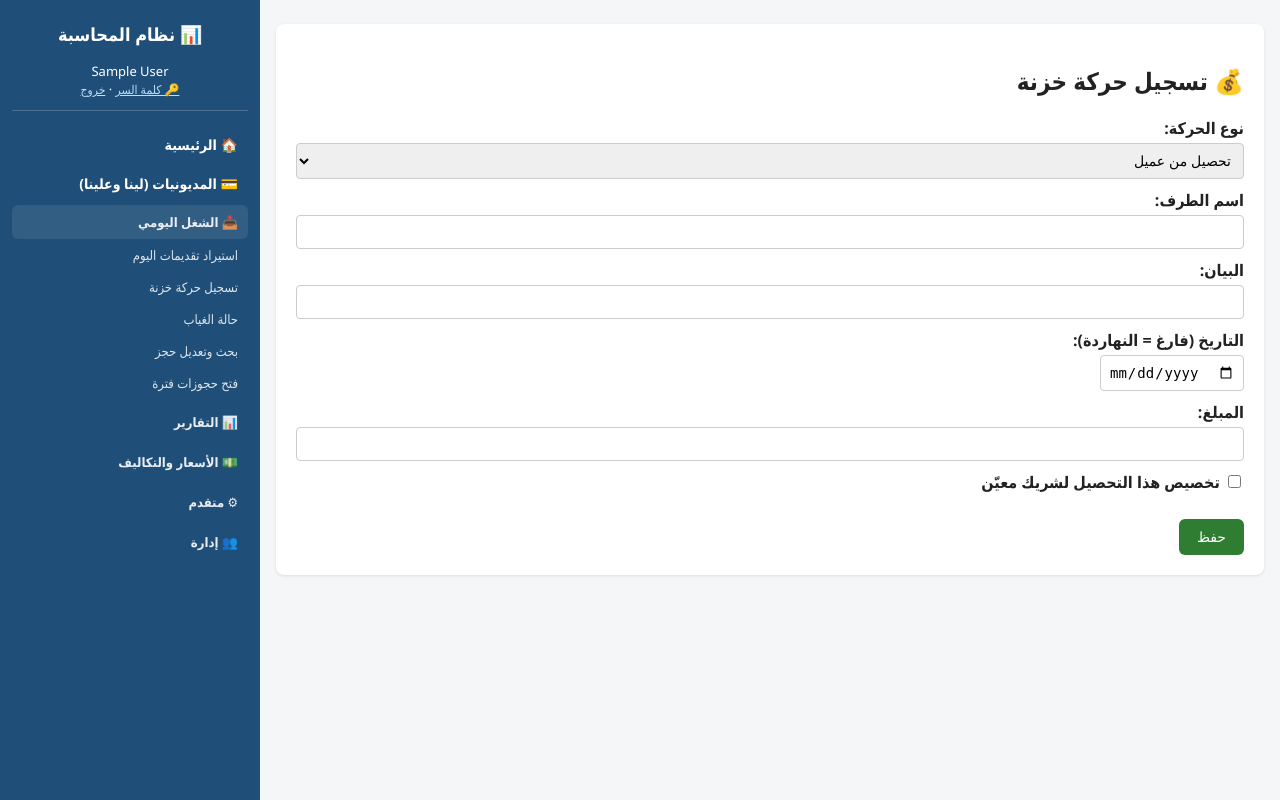
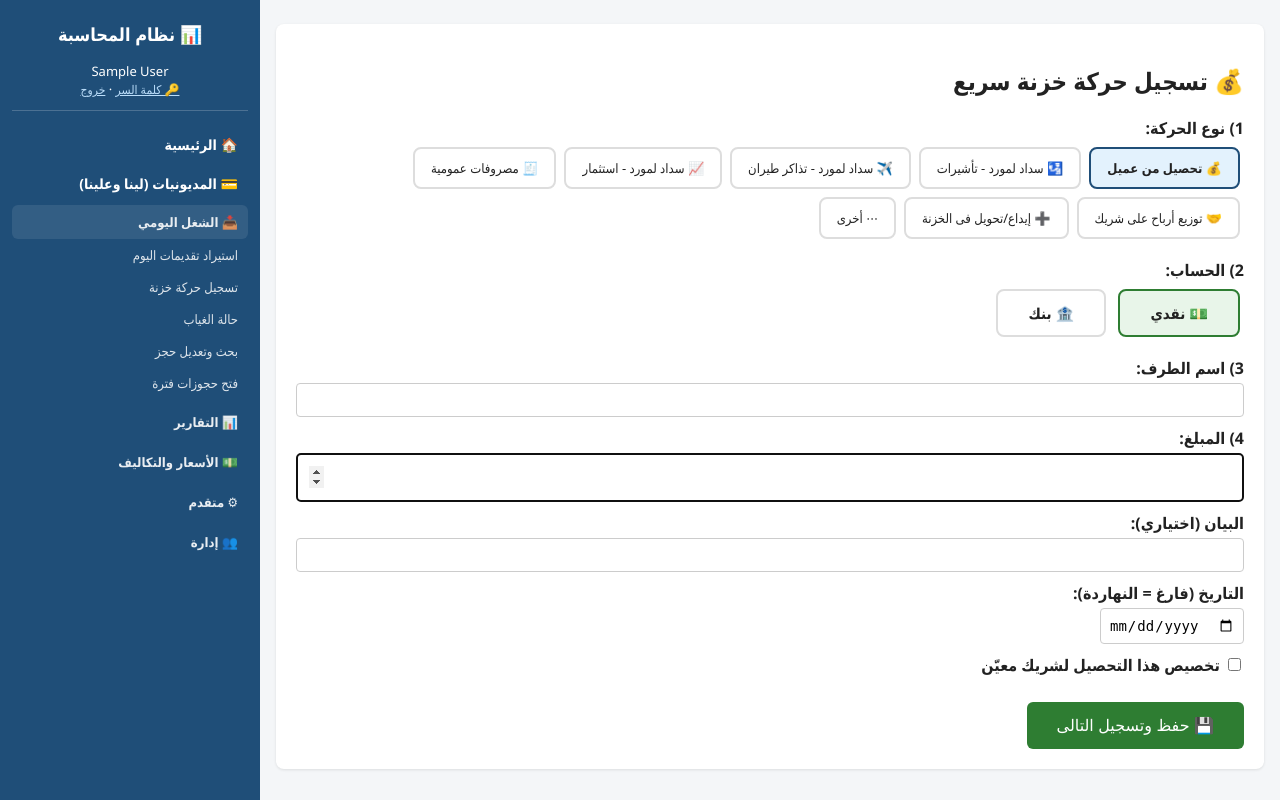
Before and after one commit to kadamos2012/accounting-webapp, a Flask app: page /treasury in a window 1280 px wide. Run offline with Flask 3, Linux system fonts and the light colour scheme; the visitor is signed in with stand-in values (Sample User, id 1); data that the repository does not hold is empty; some libraries are stand-ins or nearby versions.

Commit message:
Redesign treasury entry for speed/clarity; add separate cash/bank account tracking

```diff
--- a/app.py
+++ b/app.py
@@ -224,6 +224,7 @@ def treasury_page():
         party = request.form.get("party", "").strip()
         desc = request.form.get("description", "").strip()
         tdate = request.form.get("date", "").strip() or date_today()
+        account_type = request.form.get("account_type", "نقدي")
         try:
             amount = float(request.form.get("amount", 0))
         except ValueError:
@@ -248,14 +249,16 @@ def treasury_page():
             cur = conn.cursor()
             cur.execute("""
                 INSERT INTO treasury(transaction_date, description, movement_type, party_name,
-                                      payment_method, related_agent, related_partner, incoming, outgoing)
-                VALUES (%s,%s,%s,%s,%s,%s,%s,%s,%s)
-            """, (tdate, desc, movement_type, party, payment_method, related_agent,
+                                      payment_method, account_type, related_agent, related_partner,
+                                      incoming, outgoing)
+                VALUES (%s,%s,%s,%s,%s,%s,%s,%s,%s,%s)
+            """, (tdate, desc, movement_type, party, payment_method, account_type, related_agent,
                   related_partner, incoming, outgoing))
             conn.commit()
             conn.close()
-            saved = {"movement_type": movement_type, "party": party, "amount": amount}
-            log("حركة خزنة", f"{movement_type} - {party} - {amount:,.0f}")
+            saved = {"movement_type": movement_type, "party": party, "amount": amount,
+                      "account_type": account_type}
+            log("حركة خزنة", f"{movement_type} - {party} - {amount:,.0f} ({account_type})")
         else:
             flash("المبلغ لازم يكون أكبر من صفر")
 
@@ -960,19 +963,22 @@ def treasury_report_page():
     date_to = request.args.get("to", "2099-12-31")
     conn = get_connection(dict_cursor=True)
     cur = conn.cursor()
+    balances = reports.get_account_balances(cur, date_from, date_to)
     cur.execute("""
         SELECT * FROM treasury WHERE transaction_date BETWEEN %s AND %s ORDER BY transaction_date, id
     """, (date_from, date_to))
     movements = cur.fetchall()
-    running_balance = 0
+    running_by_account = {"نقدي": 0, "بنك": 0}
     processed = []
     for m in movements:
         is_direct = m["payment_method"] == "مباشر (بين العميل والمورد)"
+        acct = m.get("account_type") or "نقدي"
         if not is_direct:
-            running_balance += (m["incoming"] or 0) - (m["outgoing"] or 0)
-        processed.append({**m, "affects_cash": not is_direct, "running_balance": running_balance})
+            running_by_account[acct] = running_by_account.get(acct, 0) + (m["incoming"] or 0) - (m["outgoing"] or 0)
+        processed.append({**m, "affects_cash": not is_direct,
+                            "running_balance": running_by_account.get(acct, 0)})
     conn.close()
-    return render_template("treasury_report.html", movements=processed,
+    return render_template("treasury_report.html", movements=processed, balances=balances,
                             date_from=date_from, date_to=date_to)
 
 
--- /dev/null
+++ b/migration_add_account_type.sql
@@ -0,0 +1,9 @@
+-- ============================================================
+-- migration_add_account_type.sql
+-- شغّليه فى Supabase -> SQL Editor -> Run (مرة واحدة بس)
+-- بيضيف نوع الحساب (نقدي / بنك) لكل حركة خزنة، عشان يتحسب رصيد منفصل
+-- لكل واحد بدل ما يكونوا مخلوطين فى رصيد واحد. الحركات القديمة كلها
+-- هتتحط "نقدي" افتراضيًا (تقدري تعدّليها لاحقًا لو محتاجة).
+-- ============================================================
+
+ALTER TABLE treasury ADD COLUMN IF NOT EXISTS account_type TEXT DEFAULT 'نقدي';
--- a/schema_postgres.sql
+++ b/schema_postgres.sql
@@ -162,6 +162,7 @@ CREATE TABLE treasury (
     movement_type TEXT NOT NULL,
     party_name TEXT,
     payment_method TEXT,
+    account_type TEXT DEFAULT 'نقدي',
     related_agent TEXT,
     related_partner TEXT,
     incoming REAL DEFAULT 0,
--- a/templates/treasury.html
+++ b/templates/treasury.html
@@ -1,28 +1,47 @@
 {% extends "base.html" %}
 {% block title %}تسجيل حركة خزنة{% endblock %}
 {% block content %}
+<style>
+    .type-btn {
+        display: inline-block; padding: 10px 16px; margin: 4px; border-radius: 8px;
+        border: 2px solid #ddd; background: white; cursor: pointer; font-size: 13px;
+        text-align: center; user-select: none;
+    }
+    .type-btn.selected { border-color: #1F4E78; background: #E3F2FD; font-weight: bold; }
+    .acct-btn {
+        display: inline-block; padding: 12px 30px; margin: 4px; border-radius: 8px;
+        border: 2px solid #ddd; background: white; cursor: pointer; font-size: 15px; font-weight: bold;
+    }
+    .acct-btn.selected.cash { border-color: #2E7D32; background: #E8F5E9; }
+    .acct-btn.selected.bank { border-color: #1565C0; background: #E3F2FD; }
+</style>
+
 <div class="card">
-    <h2>💰 تسجيل حركة خزنة</h2>
+    <h2>💰 تسجيل حركة خزنة سريع</h2>
     <form method="post" id="treasuryForm">
-        <label>نوع الحركة:</label>
-        <select name="movement_type" id="movementType" style="width:100%;" onchange="onTypeChange()">
-            {% for mt in movement_types %}
-            <option value="{{ mt }}">{{ mt }}</option>
-            {% endfor %}
-        </select>
+        <label>1) نوع الحركة:</label>
+        <div id="typeButtons"></div>
+        <input type="hidden" name="movement_type" id="movementType">
 
-        <label>اسم الطرف:</label>
-        <input list="partyList" name="party" id="partyInput" style="width:100%;">
+        <label style="margin-top:16px;">2) الحساب:</label>
+        <div>
+            <span class="acct-btn cash selected" onclick="selectAccount('نقدي')" id="btn-نقدي">💵 نقدي</span>
+            <span class="acct-btn bank" onclick="selectAccount('بنك')" id="btn-بنك">🏦 بنك</span>
+        </div>
+        <input type="hidden" name="account_type" id="accountType" value="نقدي">
+
+        <label style="margin-top:16px;">3) اسم الطرف:</label>
+        <input list="partyList" name="party" id="partyInput" style="width:100%;" autocomplete="off">
         <datalist id="partyList"></datalist>
 
-        <label>البيان:</label>
+        <label>4) المبلغ:</label>
+        <input type="number" step="0.01" name="amount" id="amountInput" required style="width:100%; font-size:20px; padding:12px;">
+
+        <label>البيان (اختياري):</label>
         <input type="text" name="description" style="width:100%;">
 
         <label>التاريخ (فارغ = النهاردة):</label>
         <input type="date" name="date">
-
-        <label>المبلغ:</label>
-        <input type="number" step="0.01" name="amount" required style="width:100%;">
 
         <div id="directPaymentBox" style="display:none; margin-top:10px;">
             <label><input type="checkbox" name="direct" id="directCheck" onchange="toggleRelated()"> سداد مباشر (بين العميل والمورد)</label>
@@ -30,7 +49,6 @@
         <div id="partnerBox" style="display:none; margin-top:10px;">
             <label><input type="checkbox" name="partner_designate" id="partnerCheck" onchange="toggleRelated()"> تخصيص هذا التحصيل لشريك معيّن</label>
         </div>
-
         <div id="relatedBox" style="display:none;">
             <label>الوكيل / الشريك المرتبط:</label>
             <input list="relatedList" name="related_party" style="width:100%;">
@@ -38,13 +56,14 @@
         </div>
 
         <br>
-        <button type="submit" class="btn btn-green">حفظ</button>
+        <button type="submit" class="btn btn-green" style="font-size:16px; padding:14px 30px;">💾 حفظ وتسجيل التالى</button>
     </form>
 </div>
 
 {% if saved %}
 <div class="card" style="background:#E8F5E9;">
     ✓ تم حفظ: {{ saved.movement_type }} - {{ saved.party }} - {{ "{:,.0f}".format(saved.amount) }}
+    ({{ '💵 نقدي' if saved.account_type == 'نقدي' else '🏦 بنك' }})
 </div>
 {% endif %}
 
@@ -56,6 +75,38 @@ const investmentSuppliers = {{ investment_suppliers|tojson }};
 const partners = {{ partners|tojson }};
 const allParties = [...agents, ...airlines, ...visaSuppliers, ...investmentSuppliers, ...partners];
 
+const movementTypes = {{ movement_types|tojson }};
+const typeIcons = {
+    'تحصيل من عميل': '💰', 'سداد لمورد - تأشيرات': '🛂', 'سداد لمورد - تذاكر طيران': '✈️',
+    'سداد لمورد - استثمار': '📈', 'مصروفات عمومية': '🧾', 'توزيع أرباح على شريك': '🤝',
+    'إيداع/تحويل فى الخزنة': '➕', 'أخرى': '⋯'
+};
+
+const typeContainer = document.getElementById('typeButtons');
+movementTypes.forEach((t, i) => {
+    const btn = document.createElement('span');
+    btn.className = 'type-btn' + (i === 0 ? ' selected' : '');
+    btn.textContent = (typeIcons[t] || '') + ' ' + t;
+    btn.dataset.type = t;
+    btn.onclick = () => selectType(t);
+    typeContainer.appendChild(btn);
+});
+selectType(movementTypes[0]);
+
+function selectType(type) {
+    document.getElementById('movementType').value = type;
+    document.querySelectorAll('.type-btn').forEach(b => {
+        b.classList.toggle('selected', b.dataset.type === type);
+    });
+    onTypeChange(type);
+}
+
+function selectAccount(acct) {
+    document.getElementById('accountType').value = acct;
+    document.getElementById('btn-نقدي').classList.toggle('selected', acct === 'نقدي');
+    document.getElementById('btn-بنك').classList.toggle('selected', acct === 'بنك');
+}
+
 function fillDatalist(id, values) {
     const dl = document.getElementById(id);
     dl.innerHTML = '';
@@ -66,8 +117,7 @@ function fillDatalist(id, values) {
     });
 }
 
-function onTypeChange() {
-    const type = document.getElementById('movementType').value;
+function onTypeChange(type) {
     document.getElementById('directPaymentBox').style.display = 'none';
     document.getElementById('partnerBox').style.display = 'none';
     document.getElementById('relatedBox').style.display = 'none';
@@ -92,6 +142,7 @@ function onTypeChange() {
     }
     fillDatalist('partyList', partyValues);
     fillDatalist('relatedList', [...agents, ...partners]);
+    document.getElementById('amountInput').focus();
 }
 
 function toggleRelated() {
@@ -99,6 +150,6 @@ function toggleRelated() {
     document.getElementById('relatedBox').style.display = show ? 'block' : 'none';
 }
 
-onTypeChange();
+document.getElementById('amountInput').focus();
 </script>
 {% endblock %}
```
Also changed, not shown: reports.py (+19 -0 lines), templates/treasury_report.html (+20 -2 lines).
